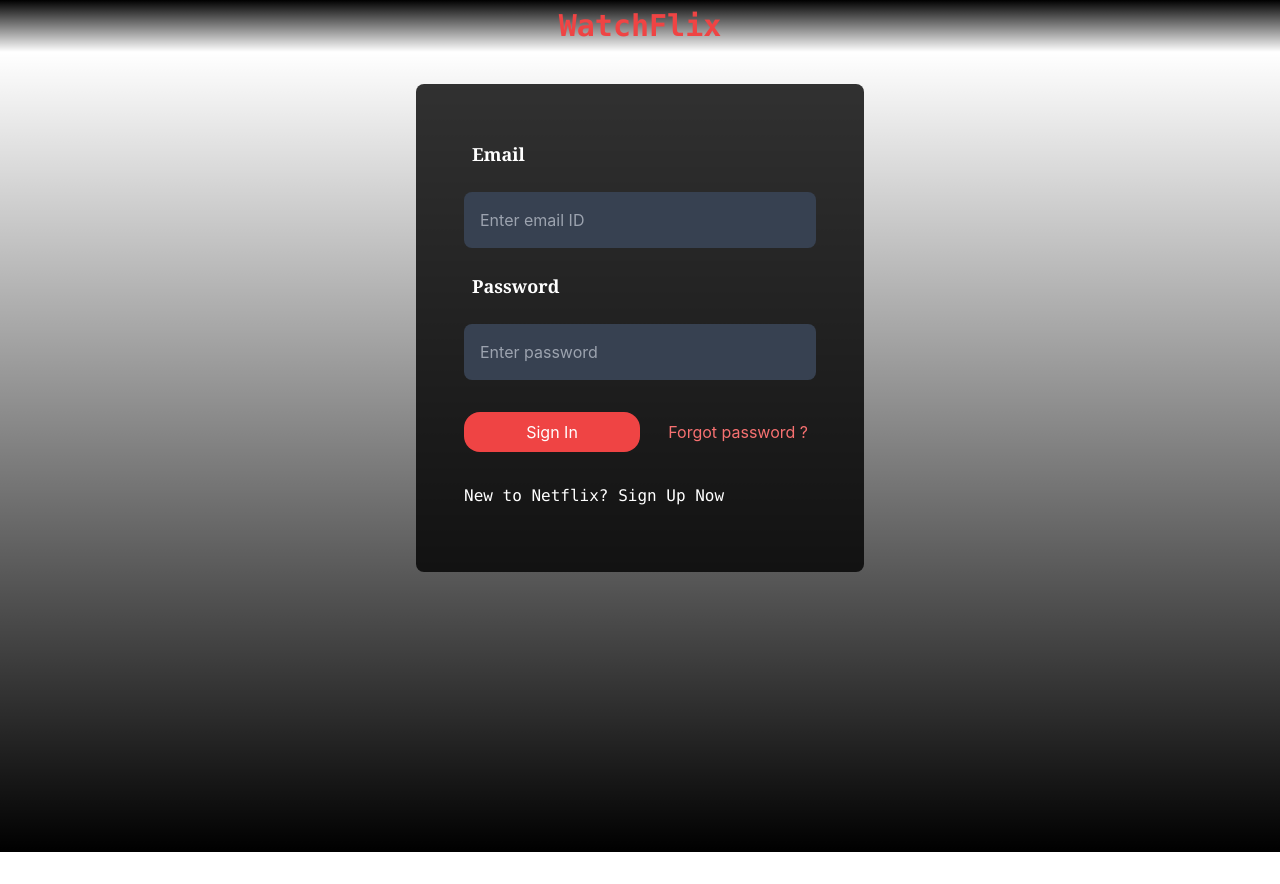
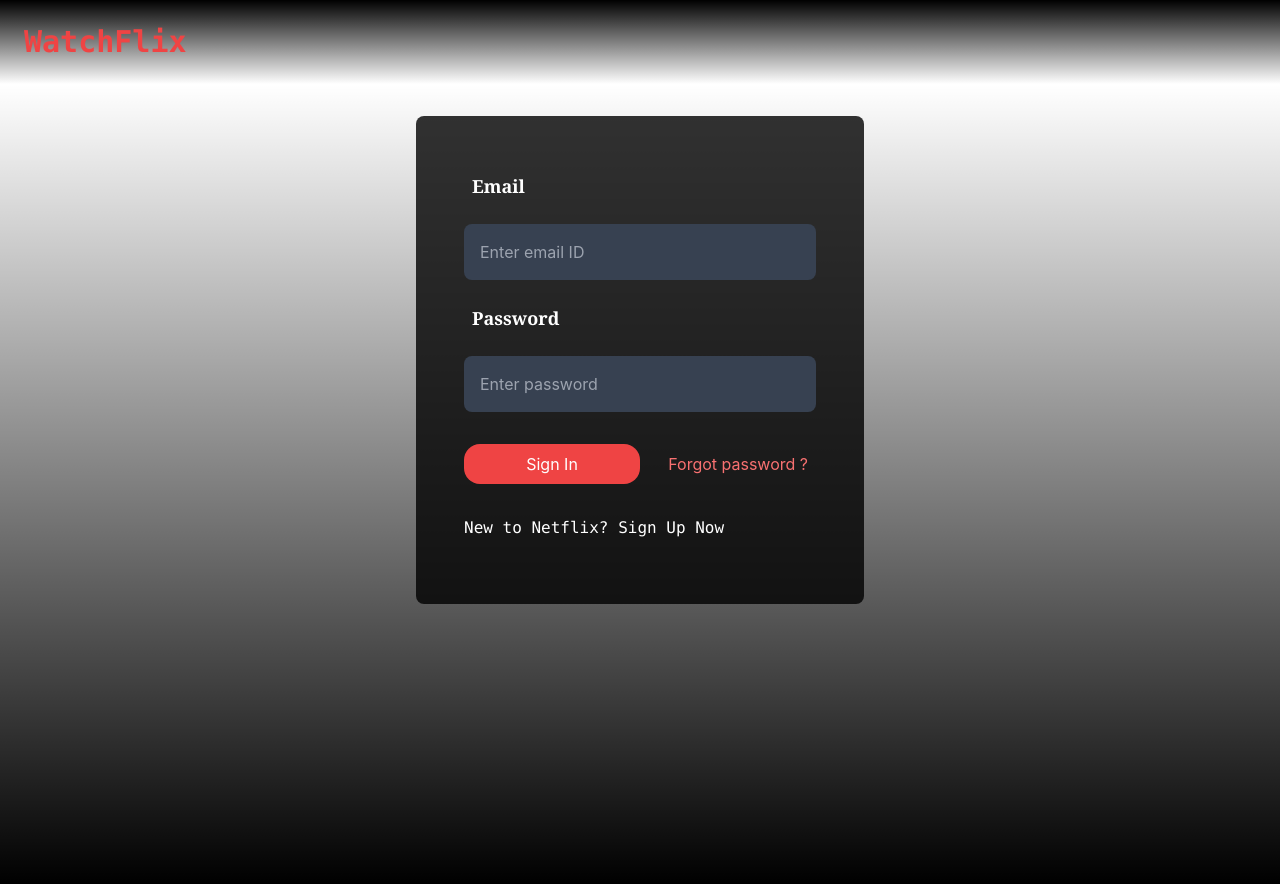
Before and after one commit to MAURICEDS0UZA/WatchFlix, a React (Create React App) app in the folder watch-flix/: page / in a window 1280 px wide. Before the commit the page ends 852 px from the top, so only its background shows below. Built offline with nearby package versions, Linux system fonts and the light colour scheme; no server answers.

Commit message:
Update:header component.

```diff
--- a/watch-flix/src/components/Header.jsx
+++ b/watch-flix/src/components/Header.jsx
@@ -51,7 +51,7 @@ const Header = () => {
 
   return (
     <>
-      <div className="flex justify-around bg-gradient-to-b from-black  items-center">
+      <div className="flex justify-between bg-gradient-to-b from-black  items-center p-4">
         <h1 className="text-red-500 font-extrabold font-mono text-3xl p-2 ">
           WatchFlix
         </h1>
```
